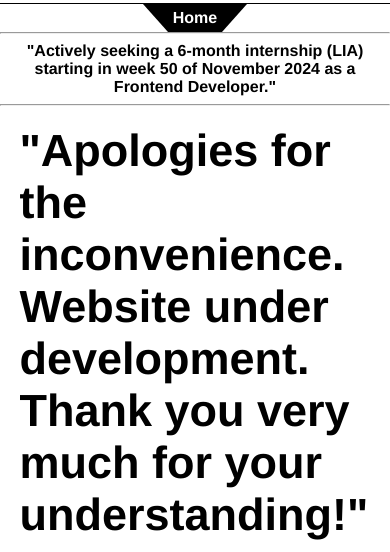
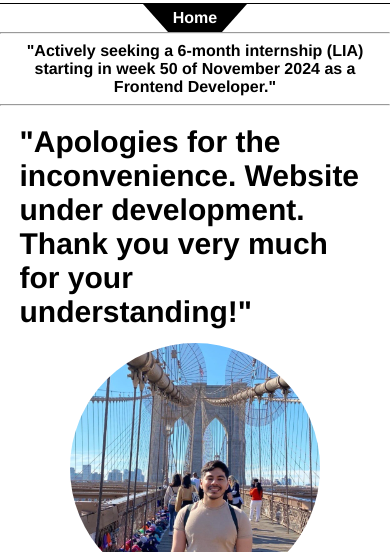
Before and after one commit to Robbhedonic/RobertoCWebDeveloper, a plain HTML site: page index.html in a window 390 px wide. Shown: the part 96-648 px from the top of the page. Drawn offline with Linux system fonts and the light colour scheme.

Commit message:
13-03-2024

```diff
--- a/style/style.scss
+++ b/style/style.scss
@@ -408,11 +408,10 @@ iframe{
 .education, .languages{
     margin-top: 4%;
 }
-.note{
     @media (max-width: 600px){
+
         h1{
-            font-size: 40px;
+            font-size: 30px;
         }
 
     }
-}
```
Also changed, not shown: style/style.css, 1 other file.
